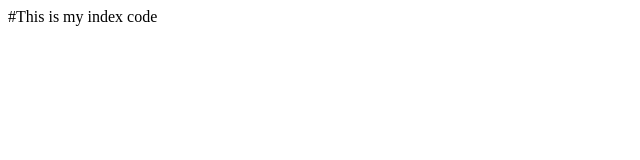
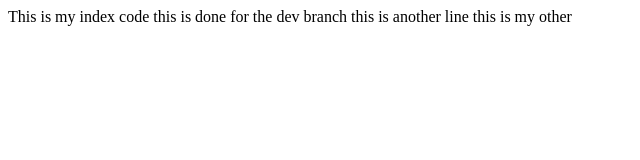
Before and after one commit to NenOgechi/Test, a plain HTML site: page index.html in a window 1280 px wide. Shown: the whole page, without its empty margins (0-640 px from the left). Drawn offline with Linux system fonts and the light colour scheme.

Commit message:
change B

```diff
--- a/index.html
+++ b/index.html
@@ -1 +1,4 @@
-    #This is my index code
+<hi>This is my index code<hi>
+<hi>this is done for the dev branch<hi>
+<hi>this is another line<hi>
+<hi>this is my other<hi>
```
